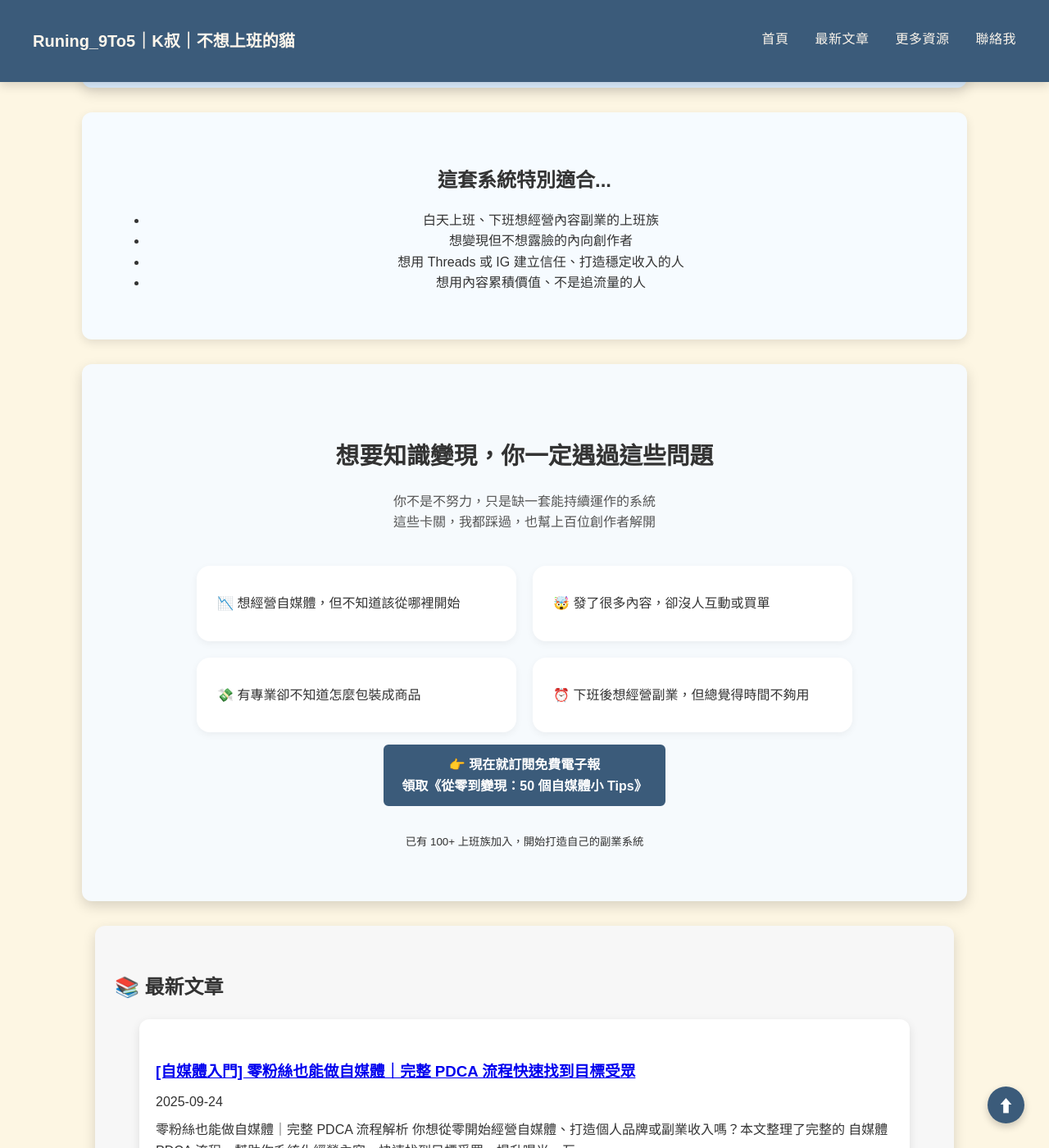
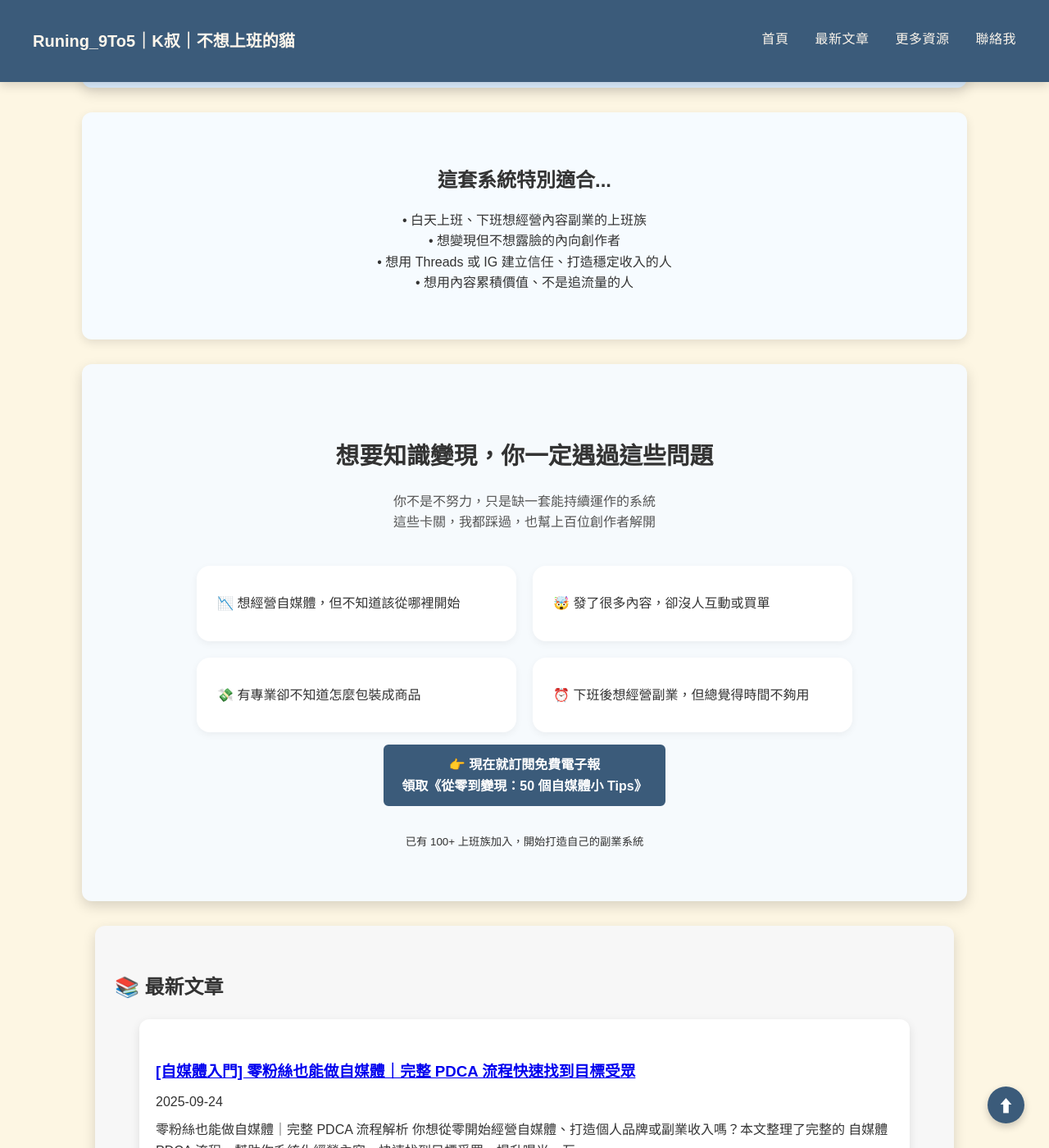
Before and after one commit to KenHAI666/Runing9TO5, a Jekyll site: the page built from index.md, in a window 1280 px wide and 1400 px high, scrolled down 240 px. Shown: the whole window at 82% size. Built offline with Jekyll 4.4.1, drawn with Linux system fonts in a browser that asks for light colours.

Commit message:
Update style.css

```diff
--- a/assets/css/style.css
+++ b/assets/css/style.css
@@ -185,6 +185,17 @@ p {
   max-width: 100%;                 /* 防止超出容器 */
 }
 
+.card-section-1 ul {
+    list-style: none;  /* 移除預設黑點 */
+    padding-left: 0;
+    text-align: center;
+}
+
+.card-section-1 ul li::before {
+    content: "• ";     /* 自訂黑點 */
+    color: #333;       /* 黑點顏色 */
+}
+
 
 /* =====================================
    動畫：滑入效果
```
